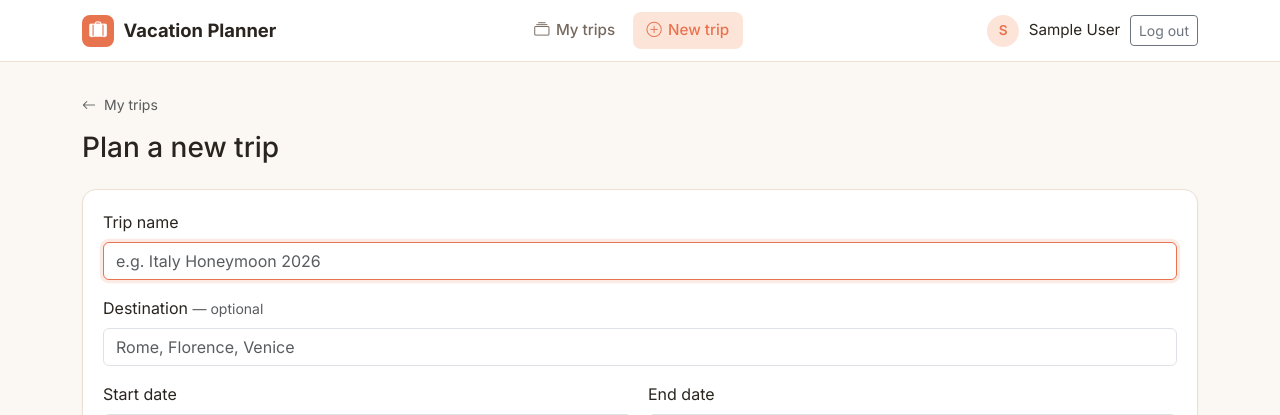
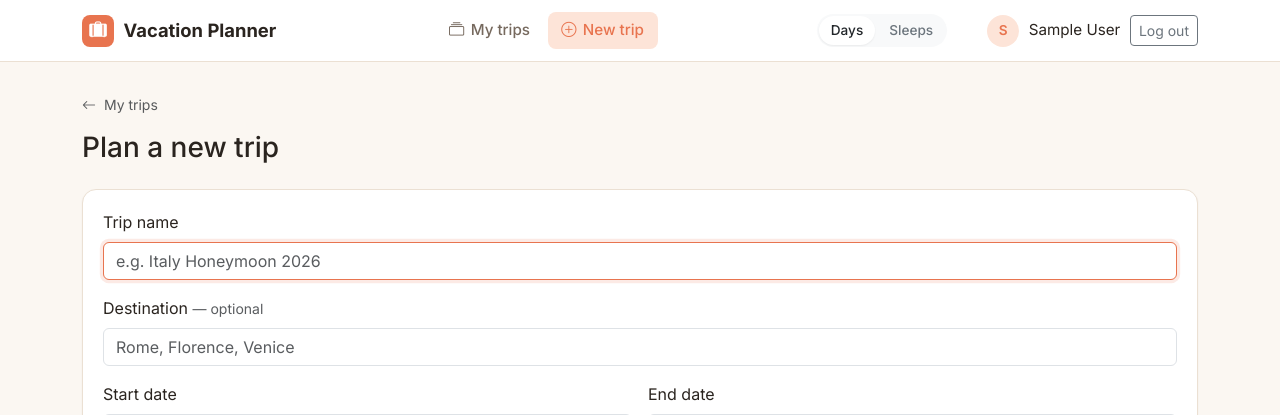
Before and after one commit to jsoash-home/Trip-Planner, a Flask app: page /trips/new in a window 1280 px wide. Shown: the top 415 px of the page. Run offline with Flask 3, Linux system fonts and the light colour scheme; the visitor is signed in with stand-in values (Sample User, id 1); parts of the project's set-up code (start-up, migrations or seed data) failed here and were passed over.

Commit message:
feat: Days/Sleeps unit toggle with localStorage persistence
Co-Authored-By: Claude Sonnet 4.6 <noreply@anthropic.com>

```diff
--- a/static/css/app.css
+++ b/static/css/app.css
@@ -1062,3 +1062,39 @@ html, body {
   color: var(--bs-secondary, #6c757d);
   font-style: italic;
 }
+
+/* ───── Days / Sleeps unit toggle (navbar) ───── */
+.vp-unit-toggle {
+  display: inline-flex;
+  background: var(--bs-gray-100, #f8f9fa);
+  border-radius: 999px;
+  padding: 2px;
+  gap: 2px;
+}
+
+.vp-unit-btn {
+  background: transparent;
+  border: 0;
+  border-radius: 999px;
+  padding: 4px 12px;
+  font-size: 0.85rem;
+  font-weight: 500;
+  color: var(--bs-secondary, #6c757d);
+  cursor: pointer;
+  transition: background-color 150ms ease, color 150ms ease;
+}
+
+.vp-unit-btn[aria-pressed="true"] {
+  background: var(--bs-white, #fff);
+  color: var(--bs-body-color, #212529);
+  box-shadow: 0 1px 2px rgba(0, 0, 0, 0.06);
+}
+
+.vp-unit-btn:focus-visible {
+  outline: 2px solid var(--bs-primary, #0d6efd);
+  outline-offset: 2px;
+}
+
+@media (prefers-reduced-motion: reduce) {
+  .vp-unit-btn { transition: none; }
+}
--- /dev/null
+++ b/static/js/countdown.js
@@ -0,0 +1,70 @@
+/**
+ * countdown.js — countdown unit toggle, ticker, and milestone celebrations.
+ *
+ * State (in localStorage):
+ *   vp.countdown.unit            "days" | "sleeps"   (default "days")
+ *   vp.celebrated.<id>.<thresh>  any value           (presence = celebrated)
+ *
+ * DOM convention:
+ *   <span data-countdown-unit>
+ *     <span data-countdown-form="days">…</span>
+ *     <span data-countdown-form="sleeps" hidden>…</span>
+ *   </span>
+ *
+ * Toggle:
+ *   <button data-countdown-toggle="days"   aria-pressed="…">…</button>
+ *   <button data-countdown-toggle="sleeps" aria-pressed="…">…</button>
+ */
+(function () {
+  'use strict';
+
+  var STORAGE_KEY = 'vp.countdown.unit';
+  var VALID_UNITS = ['days', 'sleeps'];
+
+  function readUnit() {
+    try {
+      var v = window.localStorage.getItem(STORAGE_KEY);
+      if (VALID_UNITS.indexOf(v) !== -1) return v;
+    } catch (e) {
+      // localStorage blocked (e.g., private browsing) — fall through.
+    }
+    return 'days';
+  }
+
+  function writeUnit(unit) {
+    try {
+      window.localStorage.setItem(STORAGE_KEY, unit);
+    } catch (e) {
+      // Best-effort; toggle still works for the current page.
+    }
+  }
+
+  function applyUnit(unit) {
+    document.querySelectorAll('[data-countdown-unit]').forEach(function (wrap) {
+      wrap.querySelectorAll('[data-countdown-form]').forEach(function (form) {
+        var matches = form.getAttribute('data-countdown-form') === unit;
+        form.hidden = !matches;
+      });
+    });
+    document.querySelectorAll('[data-countdown-toggle]').forEach(function (btn) {
+      var matches = btn.getAttribute('data-countdown-toggle') === unit;
+      btn.setAttribute('aria-pressed', matches ? 'true' : 'false');
+    });
+  }
+
+  function wireToggle() {
+    document.querySelectorAll('[data-countdown-toggle]').forEach(function (btn) {
+      btn.addEventListener('click', function () {
+        var unit = btn.getAttribute('data-countdown-toggle');
+        if (VALID_UNITS.indexOf(unit) === -1) return;
+        writeUnit(unit);
+        applyUnit(unit);
+      });
+    });
+  }
+
+  document.addEventListener('DOMContentLoaded', function () {
+    applyUnit(readUnit());
+    wireToggle();
+  });
+})();
--- a/templates/base.html
+++ b/templates/base.html
@@ -40,7 +40,12 @@
           </a>
         </div>
 
-        <div class="vp-user ms-auto">
+        <div class="vp-unit-toggle ms-auto me-3" role="group" aria-label="Countdown unit">
+          <button type="button" class="vp-unit-btn" data-countdown-toggle="days" aria-pressed="true">Days</button>
+          <button type="button" class="vp-unit-btn" data-countdown-toggle="sleeps" aria-pressed="false">Sleeps</button>
+        </div>
+
+        <div class="vp-user">
           <span class="vp-avatar" aria-hidden="true">
             {% if current_user.avatar_url %}
               <img src="{{ current_user.avatar_url }}" alt="" referrerpolicy="no-referrer">
@@ -70,6 +75,7 @@
   </main>
 
   <script src="https://cdn.jsdelivr.net/npm/bootstrap@5.3.0/dist/js/bootstrap.bundle.min.js"></script>
+  <script src="{{ url_for('static', filename='js/countdown.js') }}" defer></script>
   <script>
     // Auto-dismiss non-danger flash messages after 4 seconds.
     // Hovering pauses dismissal so the user can read at their pace.
```
